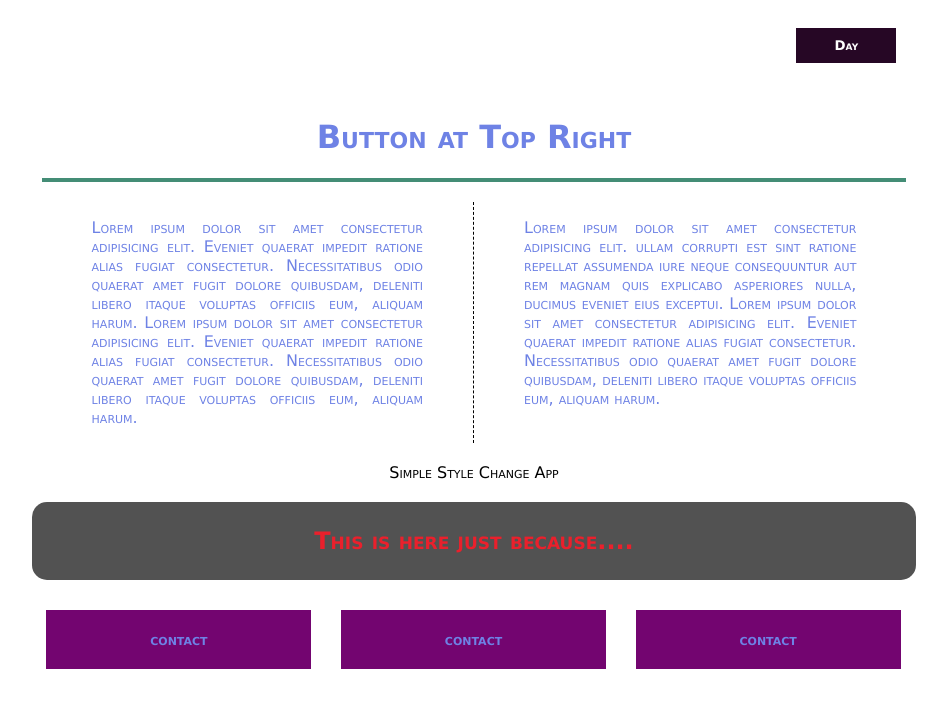
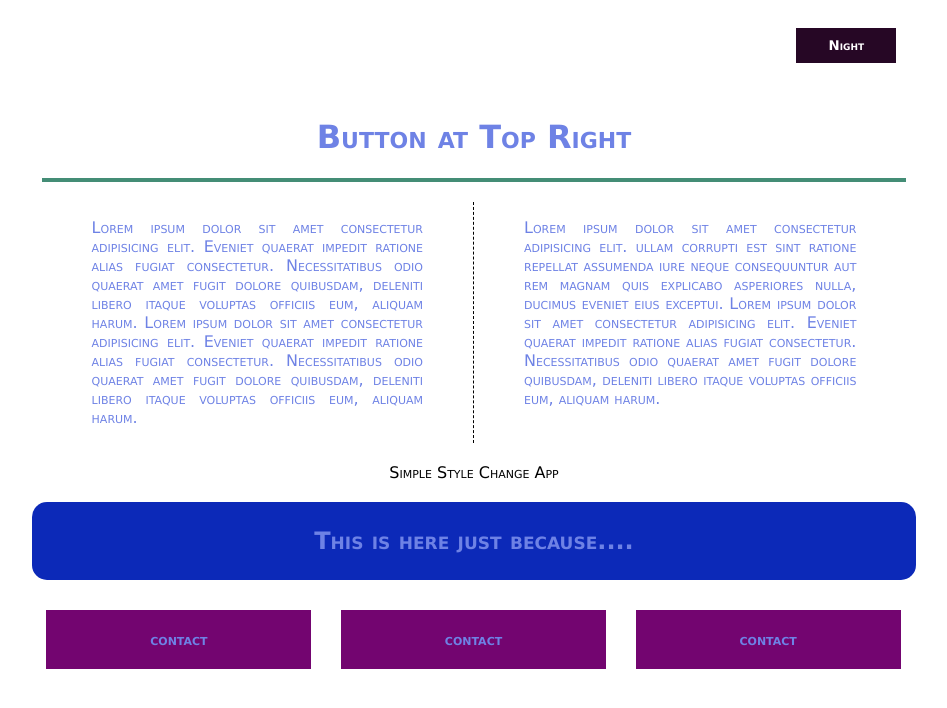
Before and after one commit to Bl1xvan/dayandnight, a plain HTML site: page index.html in a window 1280 px wide. Both pictures are taken after a click on the button 1012 px from the left and 45 px from the top of the page. Shown: the whole page, without its empty margins (166-1113 px from the left). Drawn offline with Linux system fonts and the light colour scheme.

Commit message:
changed middlenight again

```diff
--- a/script.js
+++ b/script.js
@@ -11,6 +11,7 @@ dayNight.addEventListener("click", changeClass);
 function changeClass(){
     dayNight.classList.toggle("btndark");
     h1change.classList.toggle("h1night");
+    middle.classList.toggle("middlenight");
     for(let i in ipsum){
         ipsum[i].classList.toggle("ipsumnight");
     }
--- a/styles/night.scss
+++ b/styles/night.scss
@@ -23,7 +23,7 @@ $dkViolet: #260725;
 }
 
 .middlenight{
-    @include changes($dkBlue, $brBlue);
+    @include changes($brBlue, $dkViolet);
 }
 
 .thirdnight{
```
Also changed, not shown: styles/night.css, styles/style.css, 2 other files.
